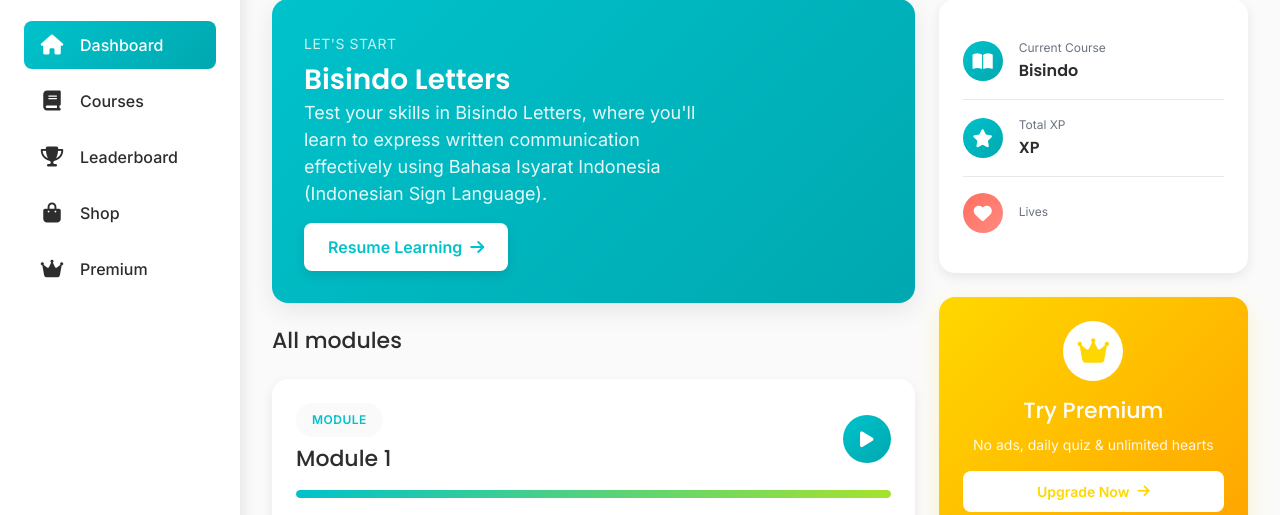
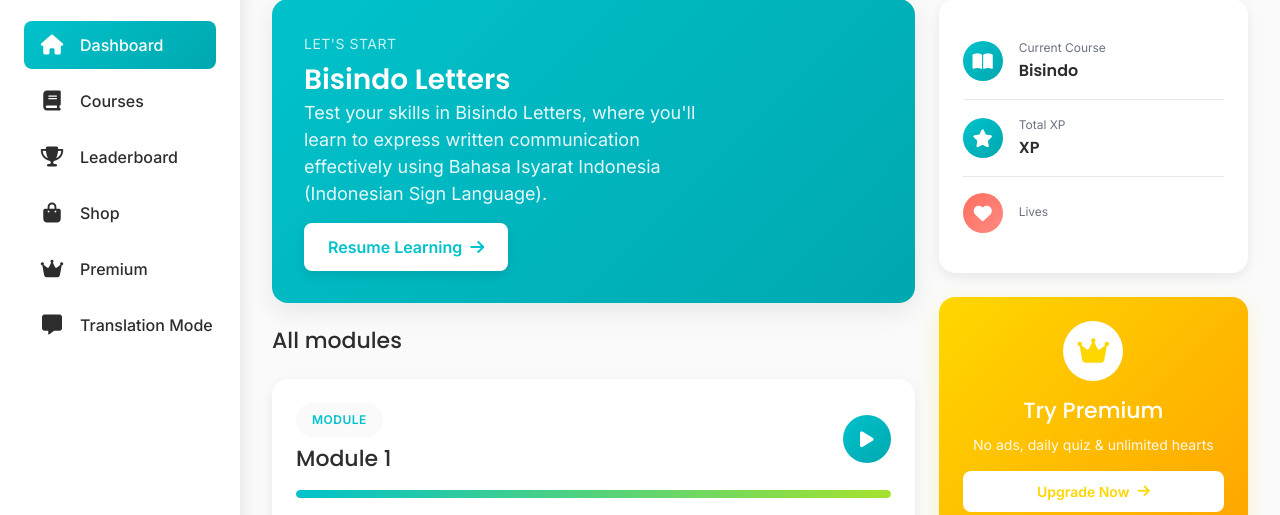
Before and after one commit to AnangAyman/Signlingo_V2, a Python web app: template templates/dashboard.html in a window 1280 px wide. Shown: the part 87-602 px from the top of the page. Run offline with Jinja, Linux system fonts and the light colour scheme; the template is opened without the code that fills it, so the values that code supplies are empty.

Commit message:
added translation into dashboard

```diff
--- a/templates/dashboard.html
+++ b/templates/dashboard.html
@@ -41,6 +41,10 @@
             <a class="sidebar-link" href="/premium">
                 <i class="fas fa-crown"></i>
                 <span>Premium</span>
+            </a>
+            <a class="sidebar-link" href="/translation_mode">
+                <i class="fas fa-message"></i>
+                <span>Translation Mode</span>
             </a>
             <button class="more-options-button" id="moreOptionsButton">
                 <i class="fas fa-ellipsis-h"></i>
```
